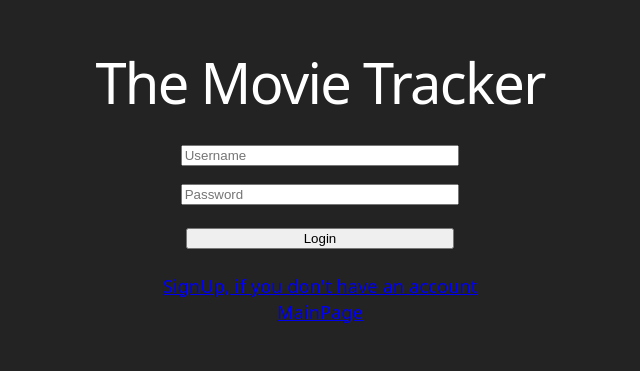
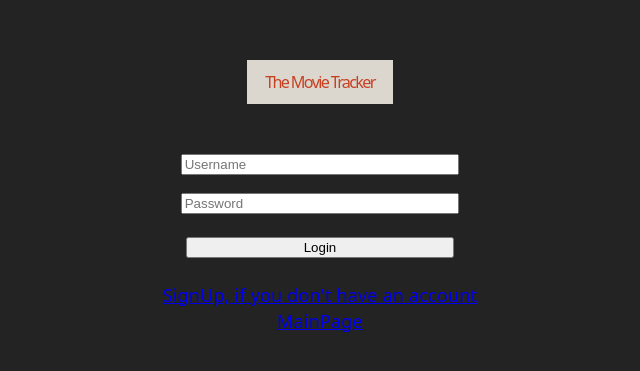
Before and after one commit to GreaterBerg/MovieGrisha, a React (Vite) app: page /login in a window 1280 px wide. Shown: the part 219-590 px from the top of the page, without its empty margins (320-960 px from the left). Built offline with nearby package versions, Linux system fonts and the light colour scheme; no server answers.

Commit message:
feat: обновить навбар

```diff
--- a/src/components/NavBar.css
+++ b/src/components/NavBar.css
@@ -1,5 +1,6 @@
 
 nav {
+    padding: .5rem;
     border-bottom: var(--bg-section) solid 1px;
     margin: 0 1rem 0 1rem;
     display: flex;
@@ -8,18 +9,27 @@ nav {
 }
 
 .nav-list {
+    margin: 0;
     display: flex;
     justify-content: center;
     align-items: center;
 }
 
 .logo {
-    color: var(--text);
+    text-align: center;
+    font-size: .9rem;
+    padding: .5rem 1rem;
+    background-color: var(--bg-w);
+    color: var(--text-o);
     text-decoration: none;
-    font-weight: 500;
+    font-weight: 400;
 }
 
 .item {
+    text-align: center;
+    width: 10rem;
+    padding: .5rem;
+    background-color: var(--bg-g);
     margin-left: 1rem;
     color: var(--text);
     text-decoration: none;
--- a/src/components/NavBar.tsx
+++ b/src/components/NavBar.tsx
@@ -6,10 +6,10 @@ const NavBar = ({isSearch=false}) => {
 
   return (
     <nav>
-        <Link to={"/"} className='logo'>The Movie Tracker</Link>
+        <Link to={"/"} className='logo sharp'>MovieGrisha</Link>
         <ul className='nav-list'>
             { isSearch ? null :
-                <Link to={"/search"} className='item'>Search</Link>
+                <Link to={"/search"} className='item sharp'>Search</Link>
             }
         </ul>
     </nav>
```
